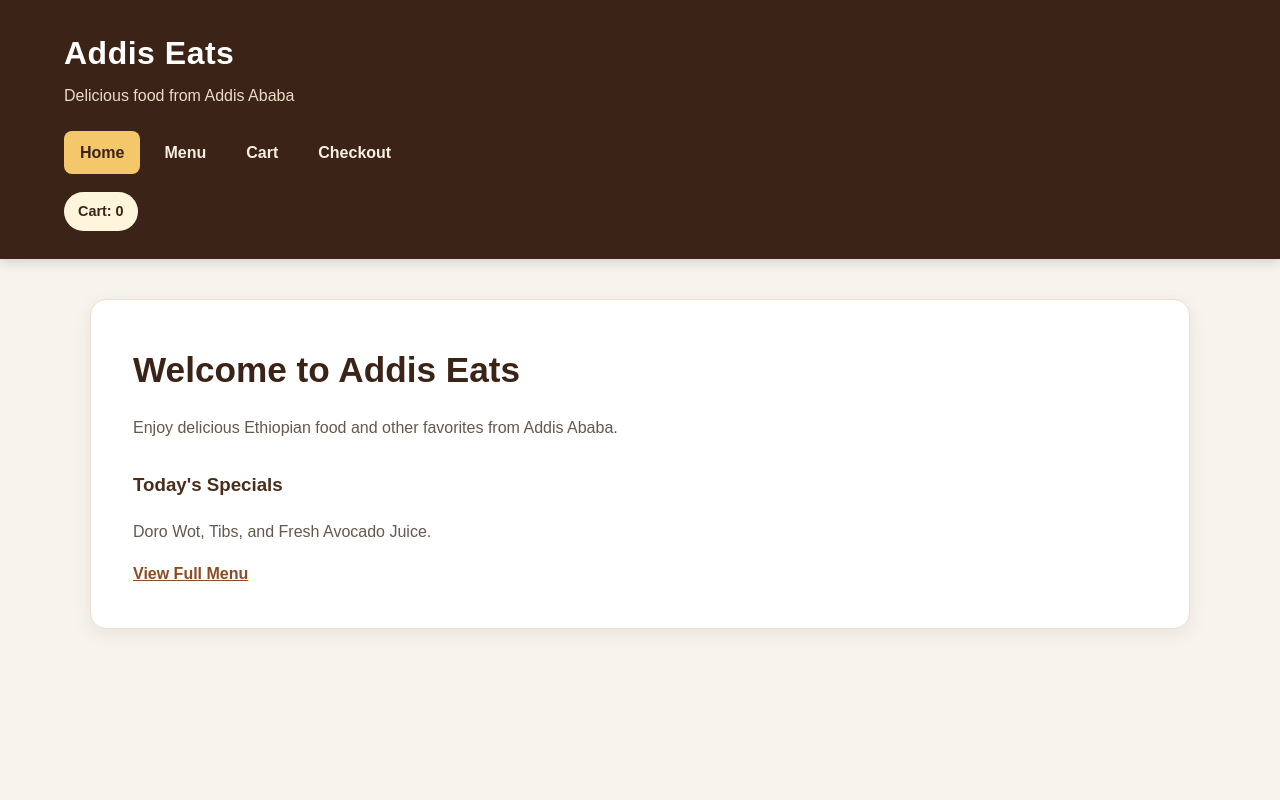
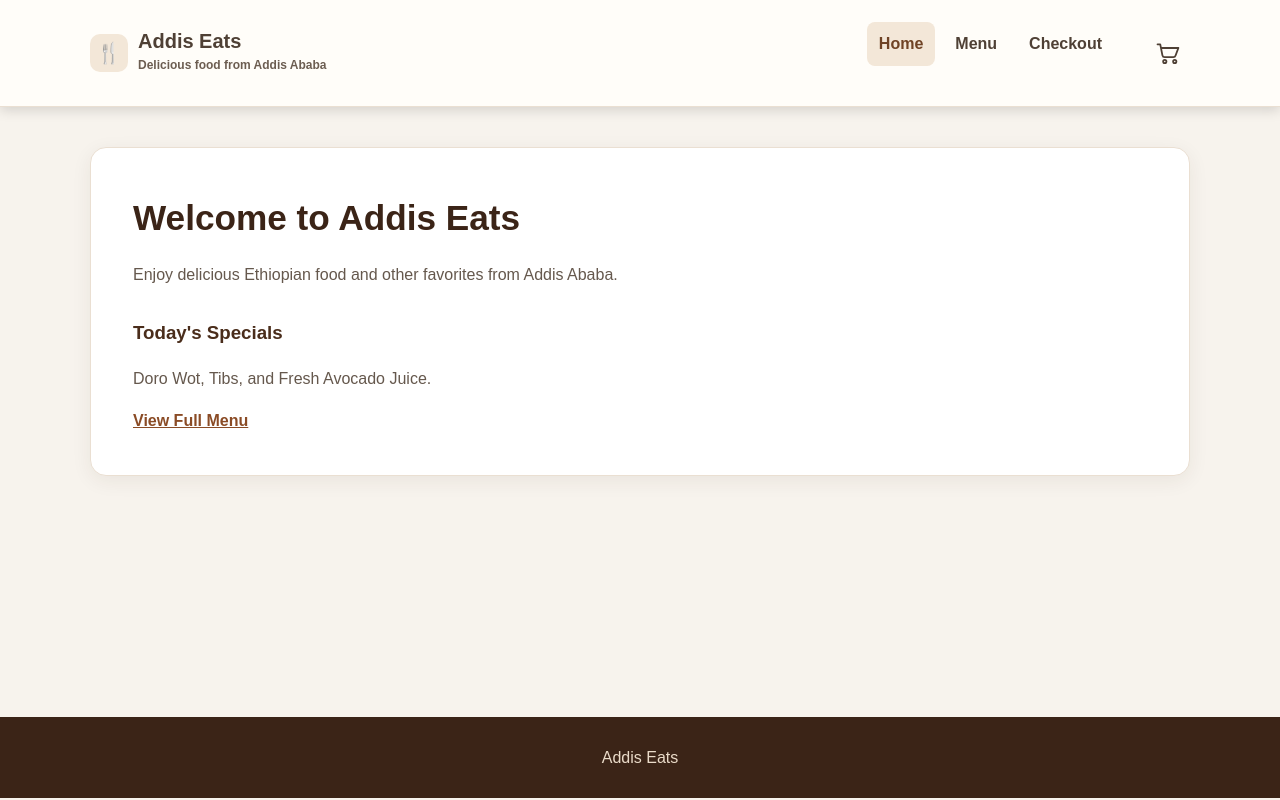
Before and after one commit to HaniSemayat/Addis-Eats, a React app: page / in a window 1280 px wide. Shown: the top 800 px of the page. Built offline with nearby package versions, Linux system fonts and the light colour scheme; the HTML template or start-up script is replaced by a standard one.

Commit message:
improve header and cart navigation

```diff
--- a/src/Layout.jsx
+++ b/src/Layout.jsx
@@ -1,15 +1,37 @@
-import { NavLink, Outlet } from "react-router-dom";
+import {
+    NavLink,
+    Outlet
+} from "react-router-dom";
+
 import CartBadge from "./cart/CartBadge";
 
 function Layout() {
     return (
         <>
-            <header>
-                <h1>Addis Eats</h1>
+            <header className="site-header">
+                <div className="header-inner">
+                    <div className="brand">
+                        <NavLink
+                            to="/"
+                            className="brand-link"
+                        >
+                            <span className="brand-icon">
+                                🍴
+                            </span>
 
-                <p>Delicious food from Addis Ababa</p>
+                            <span>
+                                <strong>
+                                    Addis Eats
+                                </strong>
 
-                <nav>
+                                <small>
+                                    Delicious food from Addis Ababa
+                                </small>
+                            </span>
+                        </NavLink>
+                    </div>
+
+                    <nav className="main-nav">
                         <NavLink to="/">
                             Home
                         </NavLink>
@@ -18,16 +40,13 @@
                             Menu
                         </NavLink>
 
-                    <NavLink to="/cart">
-                        Cart
-                    </NavLink>
-
                         <NavLink to="/checkout">
                             Checkout
                         </NavLink>
                     </nav>
 
                     <CartBadge />
+                </div>
             </header>
 
             <main>
--- a/src/cart/CartBadge.jsx
+++ b/src/cart/CartBadge.jsx
@@ -1,3 +1,4 @@
+import { Link } from "react-router-dom";
 import { useCartStore } from "./cartStore";
 
 function CartBadge() {
@@ -15,9 +16,39 @@
     );
 
     return (
-        <div className="cart-badge">
-            Cart: {itemCount}
-        </div>
+        <Link
+            to="/cart"
+            className="cart-icon"
+            aria-label={`Cart with ${itemCount} items`}
+        >
+            <svg
+                viewBox="0 0 32 32"
+                aria-hidden="true"
+                focusable="false"
+            >
+                <path
+                    d="M5 7h3l2.4 12.1a2.5 2.5 0 0 0 2.5 2h9.6a2.5 2.5 0 0 0 2.4-1.8L28 11H9"
+                />
+
+                <circle
+                    cx="13"
+                    cy="26"
+                    r="1.8"
+                />
+
+                <circle
+                    cx="24"
+                    cy="26"
+                    r="1.8"
+                />
+            </svg>
+
+            {itemCount > 0 && (
+                <span className="cart-count">
+                    {itemCount}
+                </span>
+            )}
+        </Link>
     );
 }
 
--- a/src/index.css
+++ b/src/index.css
@@ -70,6 +70,129 @@
 border-radius: 20px;
 font-weight: bold;
 font-size: 0.9rem;
+}
+
+.site-header {
+    padding: 22px 24px;
+    border-bottom: 1px solid #eadfd2;
+    background: #fffdf9;
+}
+
+.header-inner {
+    max-width: 1100px;
+    margin: 0 auto;
+    display: flex;
+    align-items: center;
+    gap: 30px;
+}
+
+.brand {
+    flex-shrink: 0;
+}
+
+.brand-link {
+    display: flex;
+    align-items: center;
+    gap: 10px;
+    color: #4f4035;
+    text-decoration: none;
+}
+.brand-icon {
+    width: 38px;
+    height: 38px;
+    display: flex;
+    align-items: center;
+    justify-content: center;
+    border-radius: 10px;
+    background: #f3e7d8;
+    font-size: 1.25rem;
+}
+
+.brand-link strong {
+    display: block;
+    font-size: 1.25rem;
+    line-height: 1.1;
+}
+
+.brand-link small {
+    display: block;
+    margin-top: 4px;
+    color: #6c5d51;
+    font-size: 0.75rem;
+}
+
+.main-nav {
+    display: flex;
+    align-items: center;
+    gap: 8px;
+    margin-left: auto;
+}
+
+.main-nav a {
+    padding: 9px 12px;
+    border-radius: 8px;
+    color: #4f4035;
+    text-decoration: none;
+    font-weight: 600;
+}
+
+.main-nav a:hover {
+    background: #f5eee7;
+}
+
+.main-nav a.active {
+    background: #f3e7d8;
+    color: #6f4325;
+}
+
+.cart-icon {
+    position: relative;
+    width: 46px;
+    height: 46px;
+    flex-shrink: 0;
+    display: inline-flex;
+    align-items: center;
+    justify-content: center;
+    border-radius: 12px;
+    color: #4f4035;
+    text-decoration: none;
+    transition:
+        background 0.2s ease,
+        transform 0.2s ease;
+}
+
+.cart-icon:hover {
+    background: #f5eee7;
+    transform: translateY(-1px);
+}
+
+.cart-icon svg {
+    width: 29px;
+    height: 29px;
+    fill: none;
+    stroke: currentColor;
+    stroke-width: 2;
+    stroke-linecap: round;
+    stroke-linejoin: round;
+}
+
+.cart-count {
+    position: absolute;
+    top: 1px;
+    right: 0;
+    min-width: 19px;
+    height: 19px;
+    padding: 0 5px;
+    border-radius: 999px;
+    display: flex;
+    align-items: center;
+    justify-content: center;
+    background: #8b5e3c;
+    color: white;
+    font-size: 0.7rem;
+    font-weight: 700;
+    line-height: 1;
+    box-sizing: border-box;
 }
 
 main {
@@ -407,6 +530,37 @@
     font-size: 0.95rem;
 }
 
+.site-header {
+    padding: 18px 16px;
+}
+
+.header-inner {
+    flex-wrap: wrap;
+    gap: 14px;
+}
+
+.brand {
+    flex: 1;
+}
+
+.brand-link small {
+    display: none;
+}
+
+.main-nav {
+    order: 3;
+    width: 100%;
+    margin-left: 0;
+    justify-content: center;
+    border-top: 1px solid #eadfd2;
+    padding-top: 10px;
+}
+
+.main-nav a {
+    flex: 1;
+    text-align: center;
+}
+
 .menu {
     grid-template-columns: 1fr;
 }
```
Lines whose indentation alone changed are shown as unchanged.
